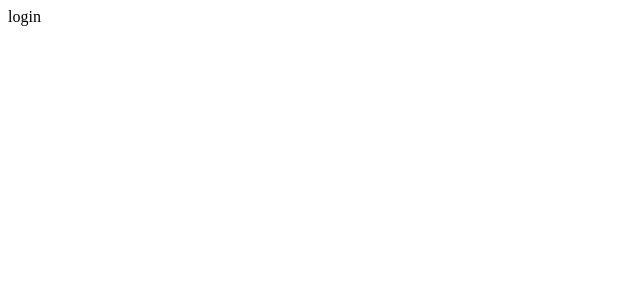
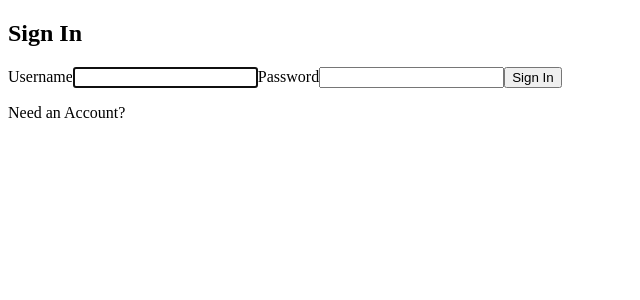
Before and after one commit to codingjavi/Happy, a React (Create React App) app in the folder Client/: page /login in a window 1280 px wide. Shown: the top 300 px of the page, without its empty margins (0-640 px from the left). Built offline with nearby package versions, Linux system fonts and the light colour scheme.

Commit message:
adding login features in react

```diff
--- a/Client/src/App.js
+++ b/Client/src/App.js
@@ -2,7 +2,7 @@
 import React, { useState, useEffect } from 'react'
 import { BrowserRouter as Router, Route, Routes } from 'react-router-dom';
 import Home from './components/Home'
-import LoginSignup from './components/LoginSignup';
+import Login from './components/Login';
 function App() {
 
   /*
@@ -27,7 +27,7 @@
         <Routes>
 
           <Route index element={<Home />} />
-          <Route exact path='/login' element={<LoginSignup/>}/>
+          <Route exact path='/login' element={<Login/>}/>
         </Routes>
       </Router>
     </div>
--- a/Client/src/components/Home.js
+++ b/Client/src/components/Home.js
@@ -1,5 +1,4 @@
 import React from 'react';
-
 import '../static/Home.css'
 import { Link } from 'react-router-dom';
 
--- /dev/null
+++ b/Client/src/components/Login.js
@@ -0,0 +1,77 @@
+import React, { useRef, useEffect, useState } from 'react';
+
+function Login() {
+    const userRef = useRef();
+    const errRef = useRef();
+
+    //make this into an object?
+    const [user, setUser] = useState('');
+    const [pwd, setPwd] = useState('')
+    const [errMsg, setErrMsg] = useState('');
+    const [success, setSuccess] = useState(false);
+
+    useEffect(() => {
+        //set focus on the first input (input goes to the element in focus)
+        //set focus in input: ref= {userRef}
+        userRef.current.focus();
+
+    }, [])
+
+    //resets the error msg when user CHANGES usernname or password
+        //BC duh they're chainging it so remove it
+    useEffect(() => {
+        setErrMsg('')
+    }, [user, pwd])
+
+    //e = event(passed if by default)
+    const handleSubmit = async (e) => {
+        //page doesnt reload when submit
+        e.preventDefault();
+        setSuccess(true)
+    }
+
+    return (
+        <>
+            {success ? (
+                <section>
+                    <h1>Logged In!</h1>
+                </section>
+            ) : (
+        <section>
+            <p ref={errRef} className={errMsg ? "errmsg" : "offscreen"} aria-live="assertive">{errMsg}</p>
+            <h1>Sign In</h1>
+            <form onSubmit={handleSubmit}>
+                <label htmlFor='username'>Username</label>
+                <input
+                    type="text"
+                    id="username"
+                    ref={userRef}
+                    value={user}
+                    autoComplete="off"
+                    onChange={(e) => setUser(e.target.value)}
+                    required
+                />
+                {/*never going to set focus on password*/ }
+                <label htmlFor='password'>Password</label>
+                <input
+                    type="password"
+                    id="password"
+                    value={pwd}
+                    onChange={(e) => setPwd(e.target.value)}
+                    required
+                />
+                <button>Sign In</button>
+            </form>
+            <p>
+                Need an Account? <br />
+                <span className='line'>
+                    {/* Route link here for register */}
+                </span>
+            </p>
+        </section>
+            )}
+        </>
+    );
+}
+
+export default Login;
--- a/Client/src/components/LoginSignup.js
+++ /dev/null
@@ -1,11 +0,0 @@
-import React, { useState } from 'react';
-
-function LoginSignup() {
-    return (
-        <div>
-            login
-        </div>
-    );
-}
-
-export default LoginSignup;
```
Also changed, not shown: Client/src/components/Register.js (added, +11 -0 lines).
